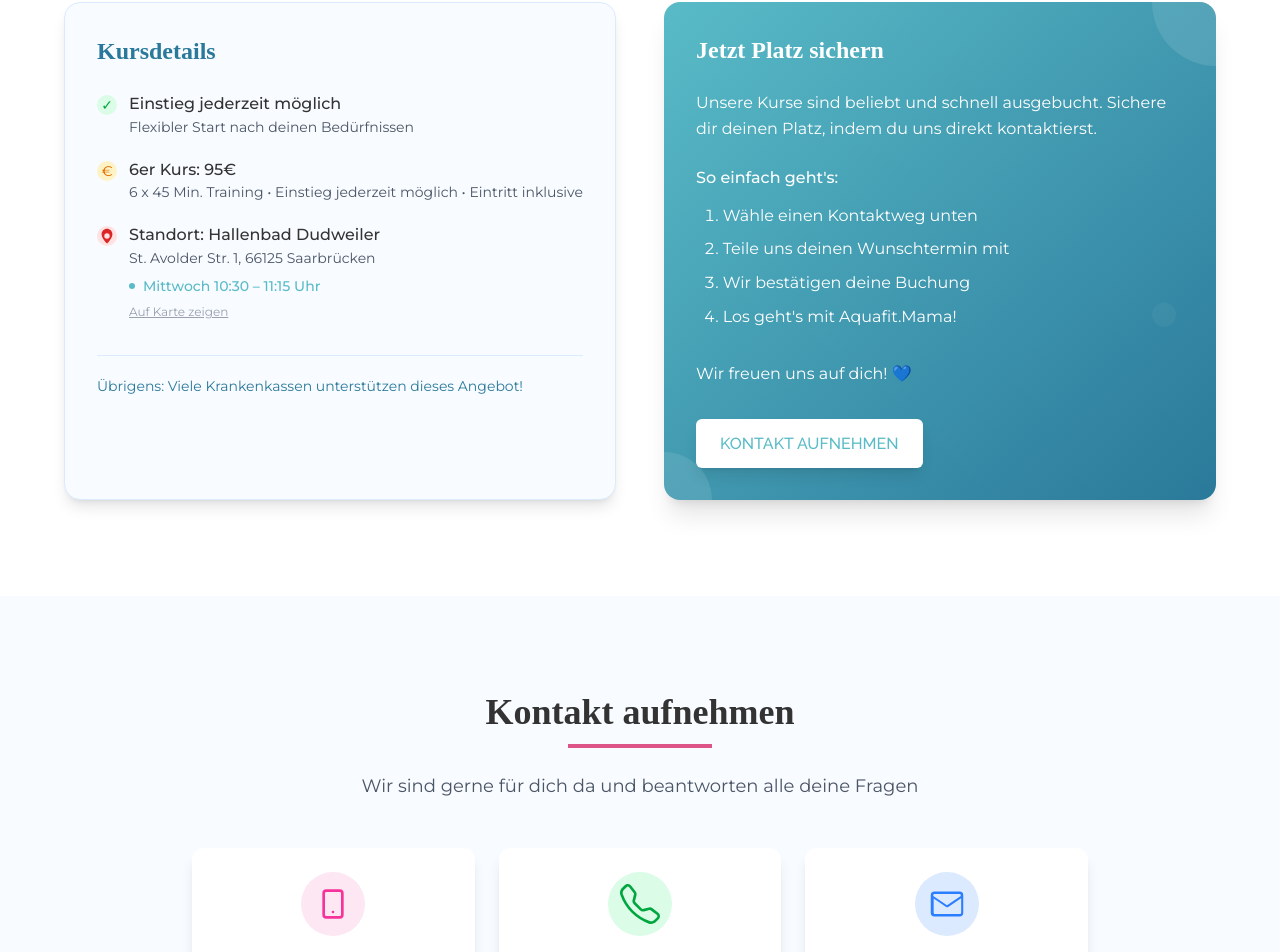
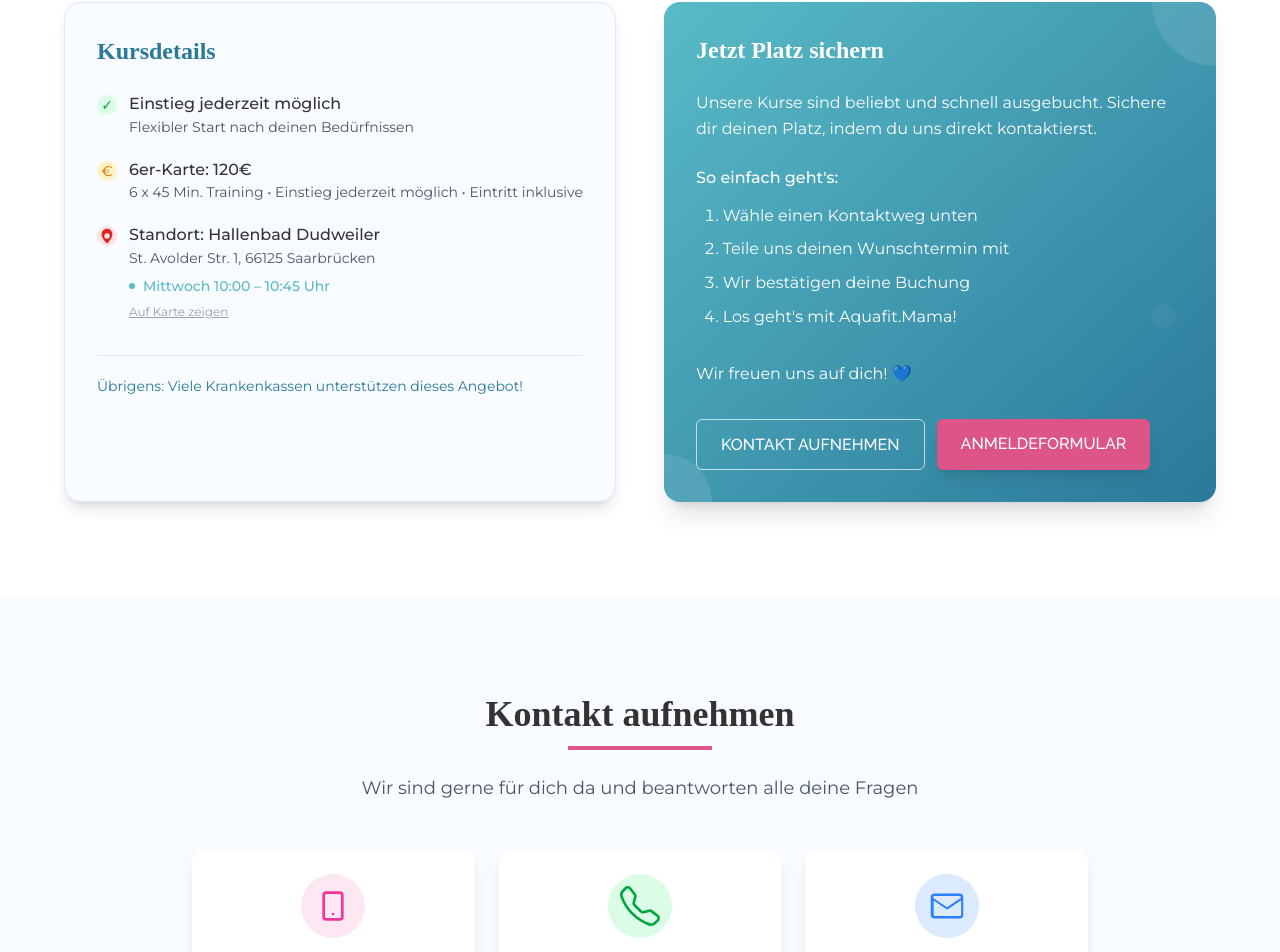
Before and after one commit to tmuellertom/aquafit-mama, a React (Vite) app: page / in a window 1280 px wide. Shown: the part 3742-4694 px from the top of the page. Built offline with nearby package versions, Linux system fonts and the light colour scheme; a web font is replaced by a local one.

Commit message:
add anmeldeformular to page

```diff
--- a/src/components/HeroSection.jsx
+++ b/src/components/HeroSection.jsx
@@ -20,7 +20,11 @@ const HeroSection = ({ data, currentCourse, onToggle }) => (
         style={{ animationDelay: "1.5s" }}
       ></div>
     </div>
-    <Header currentCourse={currentCourse} onToggle={onToggle} logo={data.logo} />
+    <Header
+      currentCourse={currentCourse}
+      onToggle={onToggle}
+      logo={data.logo}
+    />
     <motion.div
       key={currentCourse} // Re-animate on course change
       className="mt-12 md:mt-16 container mx-auto px-4 flex flex-col md:flex-row items-center justify-between gap-8 md:gap-12 relative z-10"
@@ -54,7 +58,7 @@ const HeroSection = ({ data, currentCourse, onToggle }) => (
           transition={{ duration: 0.7, delay: 0.4 }}
         >
           <Button
-            href="#kontakt"
+            href="#preise"
             className="bg-[var(--accent)] text-white shadow-lg hover:bg-[var(--accent-dark)] transform hover:scale-105"
           >
             Kurs buchen
--- a/src/components/PreiseSection.jsx
+++ b/src/components/PreiseSection.jsx
@@ -86,13 +86,18 @@ const PreiseSection = ({ data }) => (
                 </svg>
               </div>
               <div>
-                <span className="font-medium">Standort: {data.location.name}</span>
+                <span className="font-medium">
+                  Standort: {data.location.name}
+                </span>
                 <p className="text-gray-600 text-sm mb-2">
                   {data.location.address}
                 </p>
                 <div className="space-y-1">
                   {data.location.details.map((detail, i) => (
-                    <p key={i} className="text-sm font-medium text-[var(--primary)] flex items-center gap-2">
+                    <p
+                      key={i}
+                      className="text-sm font-medium text-[var(--primary)] flex items-center gap-2"
+                    >
                       <span className="w-1.5 h-1.5 rounded-full bg-[var(--primary)]"></span>
                       {detail}
                     </p>
@@ -116,6 +121,7 @@ const PreiseSection = ({ data }) => (
           </div>
         </motion.div>
         <motion.div
+          id="anmeldung"
           className="bg-gradient-to-br from-[var(--primary)] to-[var(--primary-dark)] text-white p-8 rounded-2xl shadow-xl relative overflow-hidden"
           initial={{ opacity: 0, x: 30 }}
           whileInView={{ opacity: 1, x: 0 }}
@@ -138,12 +144,23 @@ const PreiseSection = ({ data }) => (
               </ol>
             </div>
             <p className="italic mb-8">Wir freuen uns auf dich! 💙</p>
-            <Button
-              href="#kontakt"
-              className="bg-white text-[var(--primary)] shadow-lg hover:bg-gray-100"
-            >
-              Kontakt aufnehmen
-            </Button>
+            <div className="flex flex-row flex-wrap gap-3">
+              <Button
+                href="#kontakt"
+                className="border border-white/70 text-white bg-transparent hover:bg-white/15"
+              >
+                Kontakt aufnehmen
+              </Button>
+              {data.pdfLink && (
+                <Button
+                  href={data.pdfLink}
+                  download
+                  className="bg-[var(--accent)] text-white shadow-lg hover:bg-[var(--accent-dark)] flex items-center gap-2"
+                >
+                  Anmeldeformular
+                </Button>
+              )}
+            </div>
           </div>
           <div className="absolute top-0 right-0 w-32 h-32 bg-white opacity-10 rounded-full transform translate-x-16 -translate-y-16"></div>
           <div className="absolute bottom-0 left-0 w-24 h-24 bg-white opacity-10 rounded-full transform -translate-x-12 translate-y-12"></div>
--- a/src/data/courses.js
+++ b/src/data/courses.js
@@ -2,7 +2,8 @@ export const courses = {
   mama: {
     title: "Aquafitness",
     subtitle: "für werdende Mamas",
-        description: "Ganzheitliche Bewegung & Wohlbefinden in der Schwangerschaft mit professioneller Begleitung in deiner Nähe.",
+    description:
+      "Ganzheitliche Bewegung & Wohlbefinden in der Schwangerschaft mit professioneller Begleitung in deiner Nähe.",
     heroImage: "/aquafit-hero.png",
     logo: "/aquafitlogo.svg",
     accentColor: "#dd5588",
@@ -43,40 +44,50 @@ export const courses = {
     process: [
       {
         title: "Warm-up",
-                description: "Wir starten mit sanften Aufwärmübungen, die deinen Körper optimal auf das Training vorbereiten.",
+        description:
+          "Wir starten mit sanften Aufwärmübungen, die deinen Körper optimal auf das Training vorbereiten.",
       },
       {
         title: "Aquafitness",
-                description: "Speziell für Schwangere angepasste Übungen, die deinen Körper stärken ohne ihn zu belasten.",
+        description:
+          "Speziell für Schwangere angepasste Übungen, die deinen Körper stärken ohne ihn zu belasten.",
       },
       {
         title: "Entspannung",
-                description: "Zeit zum Entspannen und die wohltuenden Effekte des Wassers zu genießen.",
+        description:
+          "Zeit zum Entspannen und die wohltuenden Effekte des Wassers zu genießen.",
       },
       {
         title: "Austausch",
-                description: "Gemeinsame Zeit mit anderen werdenden Mamas für Gespräche und Erfahrungsaustausch.",
+        description:
+          "Gemeinsame Zeit mit anderen werdenden Mamas für Gespräche und Erfahrungsaustausch.",
       },
     ],
     prices: [
       {
-                title: "6er Kurs",
-                price: "95€",
-                features: ["6 x 45 Min. Training", "Einstieg jederzeit möglich", "Eintritt inklusive"],
+        title: "6er-Karte",
+        price: "120€",
+        features: [
+          "6 x 45 Min. Training",
+          "Einstieg jederzeit möglich",
+          "Eintritt inklusive",
+        ],
         highlight: true,
       },
     ],
+    pdfLink: "/Anmeldung_Aquafit_Mama.pdf",
     location: {
       name: "Hallenbad Dudweiler",
       address: "St. Avolder Str. 1, 66125 Saarbrücken",
       mapLink: "https://maps.google.com/?q=Hallenbad+Dudweiler",
-            details: ["Mittwoch 10:30 – 11:15 Uhr"],
+      details: ["Mittwoch 10:00 – 10:45 Uhr"],
     },
   },
   baby: {
     title: "Aquafitness",
     subtitle: "für Babys & Eltern",
-        description: "Spielerische Wassergewöhnung und Förderung der Motorik für Babys zwischen 3 und 12 Monaten.",
+    description:
+      "Spielerische Wassergewöhnung und Förderung der Motorik für Babys zwischen 3 und 12 Monaten.",
     heroImage: "/aquafit-hero.png",
     logo: "/aquafitbabylogo.svg",
     accentColor: "#FF9F1C",
@@ -86,27 +97,32 @@ export const courses = {
     benefits: [
       {
         title: "Frühförderung",
-                description: "Unterstützt die motorische und geistige Entwicklung deines Kindes spielerisch.",
+        description:
+          "Unterstützt die motorische und geistige Entwicklung deines Kindes spielerisch.",
         icon: "growth",
       },
       {
         title: "Sicherheit",
-                description: "Lerne sichere Griffe und Haltetechniken für entspanntes Baden.",
+        description:
+          "Lerne sichere Griffe und Haltetechniken für entspanntes Baden.",
         icon: "shield",
       },
       {
         title: "Bindung stärken",
-                description: "Intensive 1:1 Zeit und Körperkontakt vertiefen eure Beziehung.",
+        description:
+          "Intensive 1:1 Zeit und Körperkontakt vertiefen eure Beziehung.",
         icon: "heart",
       },
       {
         title: "Soziale Kontakte",
-                description: "Erste Begegnungen mit anderen Babys in kleiner, ruhiger Gruppe.",
+        description:
+          "Erste Begegnungen mit anderen Babys in kleiner, ruhiger Gruppe.",
         icon: "users",
       },
       {
         title: "Wasserspaß",
-                description: "Freude am Element Wasser entdecken – ohne Zwang und Druck.",
+        description:
+          "Freude am Element Wasser entdecken – ohne Zwang und Druck.",
         icon: "smile",
       },
     ],
@@ -125,7 +141,8 @@ export const courses = {
       },
       {
         title: "Freies Bewegen",
-                description: "Zeit zum selbstständigen Entdecken (mit Schwimmhilfen) und Plantschen.",
+        description:
+          "Zeit zum selbstständigen Entdecken (mit Schwimmhilfen) und Plantschen.",
       },
       {
         title: "Abschluss",
@@ -136,7 +153,11 @@ export const courses = {
       {
         title: "8-Wochen-Kurs",
         price: "150€",
-                features: ["8 Termine à 45 Min.", "Geschlossener Kurs (fester Start/Ende)", "Eintritt inklusive"],
+        features: [
+          "8 Termine à 35 Min.",
+          "Geschlossener Kurs (fester Start/Ende)",
+          "Eintritt inklusive",
+        ],
         highlight: true,
       },
     ],
@@ -144,7 +165,7 @@ export const courses = {
       name: "Kombibad Altenkessel",
       address: "Großwaldstraße, 66126 Saarbrücken",
       mapLink: "https://maps.google.com/?q=Kombibad+Altenkessel",
-            details: ["15:00 - 15:45 Uhr", "15:50 - 16:35 Uhr", "16:40 - 17:25 Uhr"],
+      details: ["12:00 - 12:35 Uhr", "12:40 - 13:15 Uhr", "13:20 - 13:55 Uhr"],
     },
   },
 };
```
Also changed, not shown: 1 other file (tests, documents, lock files or other folders). Lines whose indentation alone changed are shown as unchanged.
